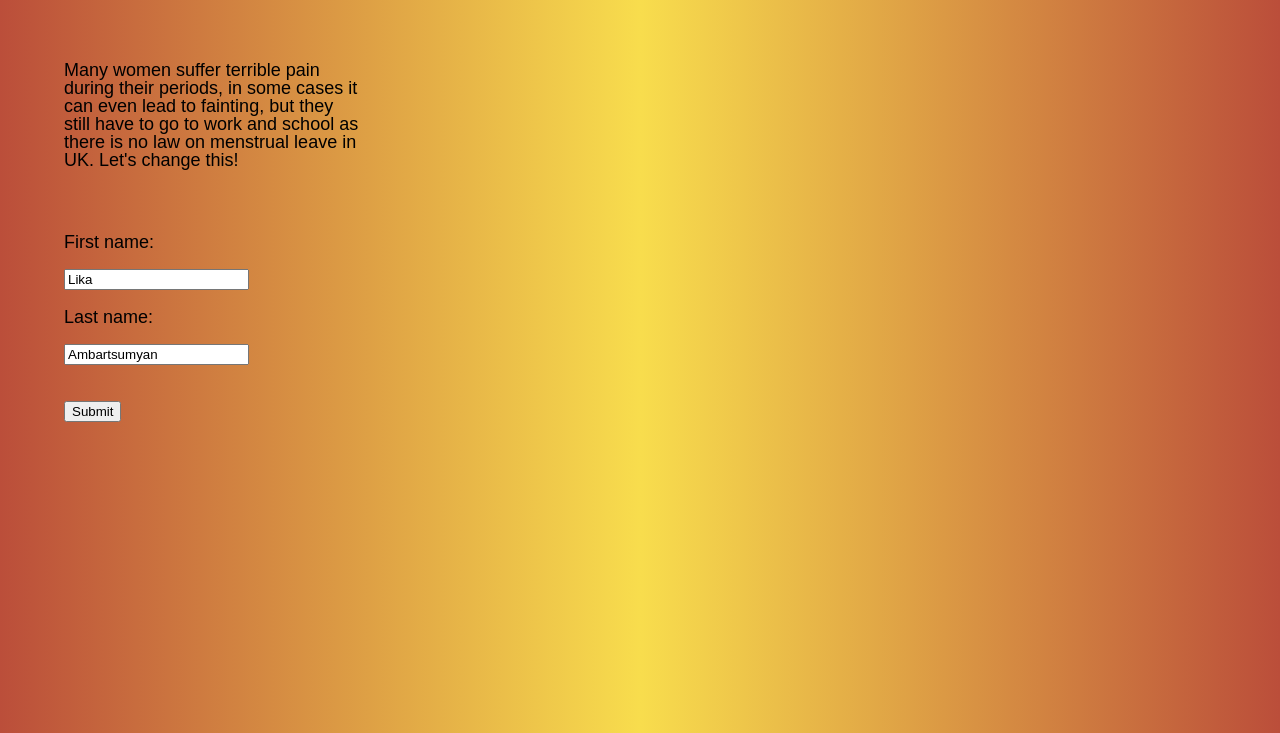
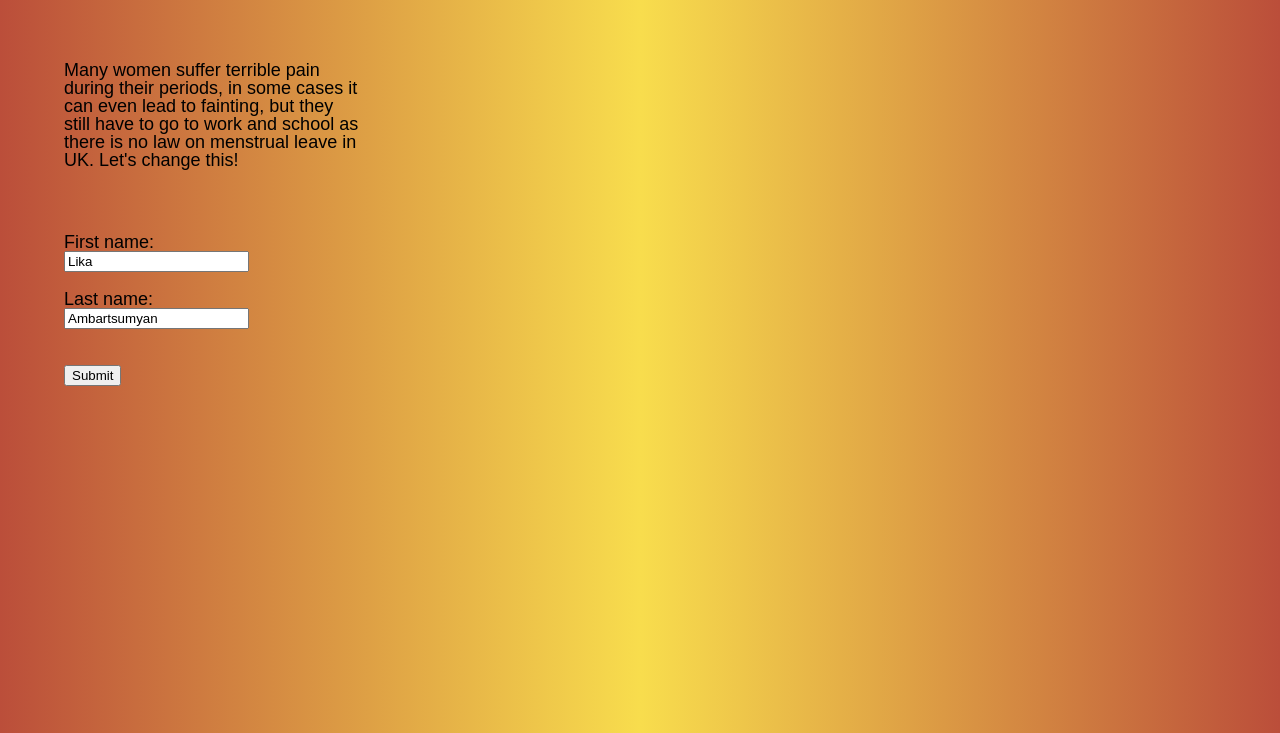
Before and after one commit to LikaxJimin/Period., a plain HTML site: page index.html in a window 1280 px wide. Shown: the part 80-813 px from the top of the page. Drawn offline with nearby package versions, Linux system fonts and the light colour scheme.

Commit message:
Update index.html

```diff
--- a/index.html
+++ b/index.html
@@ -17,9 +17,9 @@
     <p>Many women suffer terrible pain during their periods, in some cases it can even lead to fainting, but they still have to go to work and school as there is no law on menstrual leave in UK. Let's change this!</p>
 
     <div class="form"><form action="/action_page.php">
-        <label for="fname">First name:</label><br><br>
+        <label for="fname">First name:</label><br>
         <input type="text" id="fname" name="fname" value="Lika"><br><br>
-        <label for="lname">Last name:</label><br><br>
+        <label for="lname">Last name:</label><br>
         <input type="text" id="lname" name="lname" value="Ambartsumyan"><br><br><br>
         <input type="submit" value="Submit">
       </form>
```
